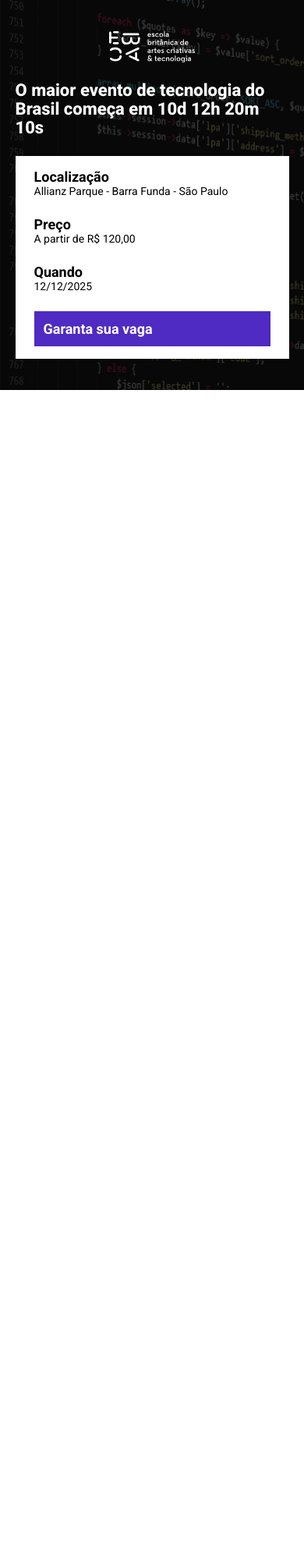
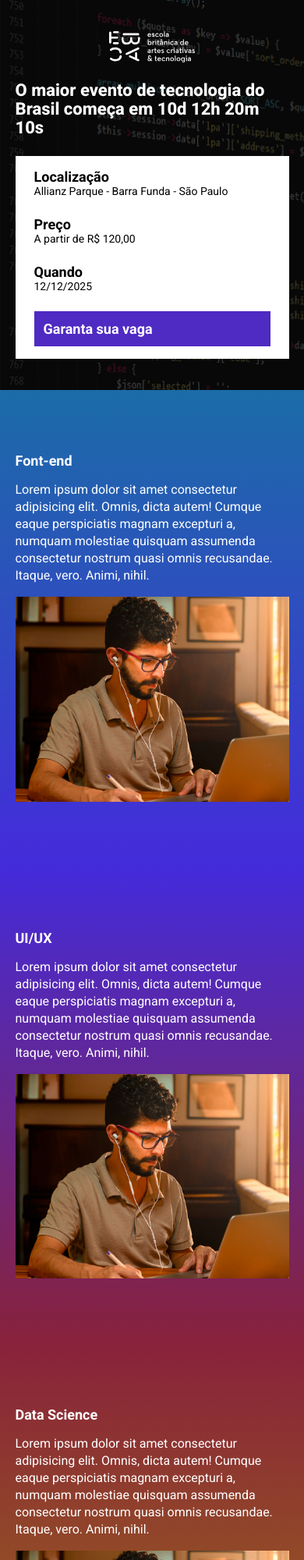
Before and after one commit to GraveBuzz/EBAC_TALKS, a website built with Parcel: page src/index.html in a window 390 px wide. Shown: the top 2000 px of the page at 78% size. Before the commit the page ends 844 px from the top, so only its background shows below. Built offline with nearby package versions, Linux system fonts and the light colour scheme.

Commit message:
finalizando as seções

```diff
--- a/src/index.html
+++ b/src/index.html
@@ -8,6 +8,7 @@
     <link rel="preconnect" href="https://fonts.gstatic.com" crossorigin>
     <link href="https://fonts.googleapis.com/css2?family=Roboto:ital,wght@0,100..900;1,100..900&display=swap" rel="stylesheet">
     <link rel="stylesheet" href="styles/main.scss">
+    <link rel="stylesheet" href="https://unpkg.com/aos@next/dist/aos.css" />
 </head>
 <body>
     <header class="hero">
@@ -36,6 +37,51 @@
         </div>
     </header>
 
+    <section class="event event--frontend">
+        <div class="container" data-aos="fade-right">
+            <div class="event__details">
+                <h2 class="event__details__title">
+                    Font-end
+                </h2>
+                <p class="event__details__description">Lorem ipsum dolor sit amet consectetur adipisicing elit. Omnis, dicta autem! Cumque eaque perspiciatis magnam excepturi a, numquam molestiae quisquam assumenda consectetur nostrum quasi omnis recusandae. Itaque, vero. Animi, nihil.</p>
+            </div>
+            <img class="event__image" src="./images/frontend.png" alt="">
+        </div>
+    </section>
+    <section class="event event--ui-ux event--image-left" >
+        <div class="container" data-aos="fade-left">
+            <div class="event__details">
+                <h2 class="event__details__title">
+                    UI/UX
+                </h2>
+                <p class="event__details__description">Lorem ipsum dolor sit amet consectetur adipisicing elit. Omnis, dicta autem! Cumque eaque perspiciatis magnam excepturi a, numquam molestiae quisquam assumenda consectetur nostrum quasi omnis recusandae. Itaque, vero. Animi, nihil.</p>
+            </div>
+            <img class="event__image" src="./images/frontend.png" alt="">
+        </div>
+    </section>
+    <section class="event event--data-science">
+        <div class="container" data-aos="fade-right">
+            <div class="event__details">
+                <h2 class="event__details__title">
+                    Data Science
+                </h2>
+                <p class="event__details__description">Lorem ipsum dolor sit amet consectetur adipisicing elit. Omnis, dicta autem! Cumque eaque perspiciatis magnam excepturi a, numquam molestiae quisquam assumenda consectetur nostrum quasi omnis recusandae. Itaque, vero. Animi, nihil.</p>
+            </div>
+            <img class="event__image" src="./images/frontend.png" alt="">
+        </div>
+    </section>
+    <section class="event event--backend event--image-left">
+        <div class="container" data-aos="fade-left">
+            <div class="event__details">
+                <h2 class="event__details__title">
+                    Backend
+                </h2>
+                <p class="event__details__description">Lorem ipsum dolor sit amet consectetur adipisicing elit. Omnis, dicta autem! Cumque eaque perspiciatis magnam excepturi a, numquam molestiae quisquam assumenda consectetur nostrum quasi omnis recusandae. Itaque, vero. Animi, nihil.</p>
+            </div>
+            <img class="event__image" src="./images/frontend.png" alt="">
+        </div>
+    </section>
+    <script src="https://unpkg.com/aos@next/dist/aos.js"></script>
     <script src="scripts/main.js"></script>
 </body>
 </html>
--- a/src/scripts/main.js
+++ b/src/scripts/main.js
@@ -0,0 +1 @@
+AOS.init();
--- /dev/null
+++ b/src/styles/_event.scss
@@ -0,0 +1,65 @@
+@use 'variables';
+
+.event {
+    padding: 80px 0;
+
+
+    &--frontend {
+        background-image: linear-gradient(variables.$blue1, variables.$blue2);
+    }
+
+    &--ui-ux {
+        background-image: linear-gradient(variables.$blue2, variables.$pink);
+    }
+
+    &--data-science {
+        background-image: linear-gradient(variables.$pink, variables.$yellow);
+    }
+
+    &--backend {
+        background-image: linear-gradient(variables.$yellow, variables.$pink);
+    }
+
+    &--image-left {
+        .container {
+            flex-direction: row-reverse;
+        }
+    }
+
+    .container {
+        display: flex;
+        gap: 40px;
+    }
+
+    &__image {
+        max-width: 360px;
+    }
+
+    &__details {
+
+        &__title {
+            font-size: 18px;
+            font-weight: bold;
+            margin-bottom: 16px;
+        }
+
+        &__description {
+            line-height: 22px;
+        }
+    }
+
+    @media (max-width: 640px) {
+        .container {
+            display: block;
+        }
+
+        &__image {
+            width: 100%;
+        }
+
+        &__details {
+            margin-right: 0;
+            margin-bottom: 16px;
+        }
+    }
+}
--- /dev/null
+++ b/src/styles/_variables.scss
@@ -0,0 +1,8 @@
+$textColor: #fff;
+$secondaryTextColor: #000;
+
+$blue1: #1B6CA7;
+$blue2: #442BDB;
+$pink: #89223B;
+$yellow: #9C7910;
+$purple: #4F2AC3
--- a/src/styles/components/_buttons.scss
+++ b/src/styles/components/_buttons.scss
@@ -1,3 +1,5 @@
+@use '../variables';
+
 .button {
     padding: 12px;
     font-size: 18px;
@@ -7,8 +9,8 @@
     white-space: nowrap;
 
     &--primary {
-        color: white;
-        background-color: #4f2ac3;
+        color: variables.$textColor;
+        background-color: variables.$purple;
     }
 
     @media (max-width: 640px) {
@@ -16,6 +18,7 @@
         align-items: center;
         width: 100%;
     }
+
     @media (max-width: 1024px) {
         display: flex;
         align-items: center;
--- a/src/styles/components/_infos-bar.scss
+++ b/src/styles/components/_infos-bar.scss
@@ -1,6 +1,8 @@
+@use '../variables';
+
 .infos-bar {
     padding: 16px 24px;
-    background-color: white;
+    background-color: variables.$textColor;
     display: flex;
     justify-content: space-between;
 
@@ -10,12 +12,12 @@
 
         &__item {
             font-size: 14px;
-            color: black;
+            color: variables.$secondaryTextColor;
 
             b {
                 font-size: 18px;
                 display: block;
-                color: black;
+                color: variables.$secondaryTextColor;
             }
         }
     }
--- a/src/styles/main.scss
+++ b/src/styles/main.scss
@@ -1,13 +1,15 @@
 @use 'hero';
 @use 'components/infos-bar';
 @use 'components/buttons';
+@use 'event';
+@use 'variables';
 
 * {
     margin: 0;
     padding: 0;
     box-sizing: border-box;
     font-family: Roboto, sans-serif;
-    color: white;
+    color: variables.$textColor;
     list-style: none;
 }
 
```
